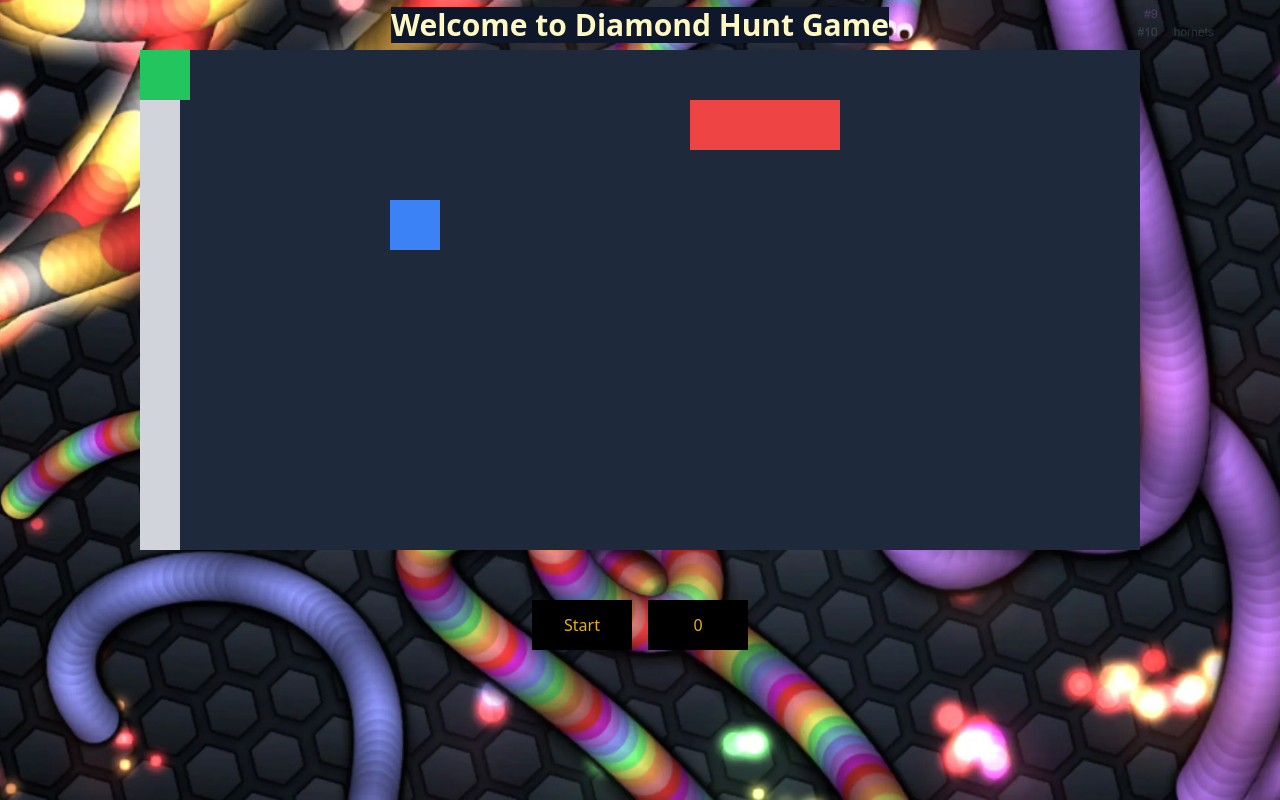
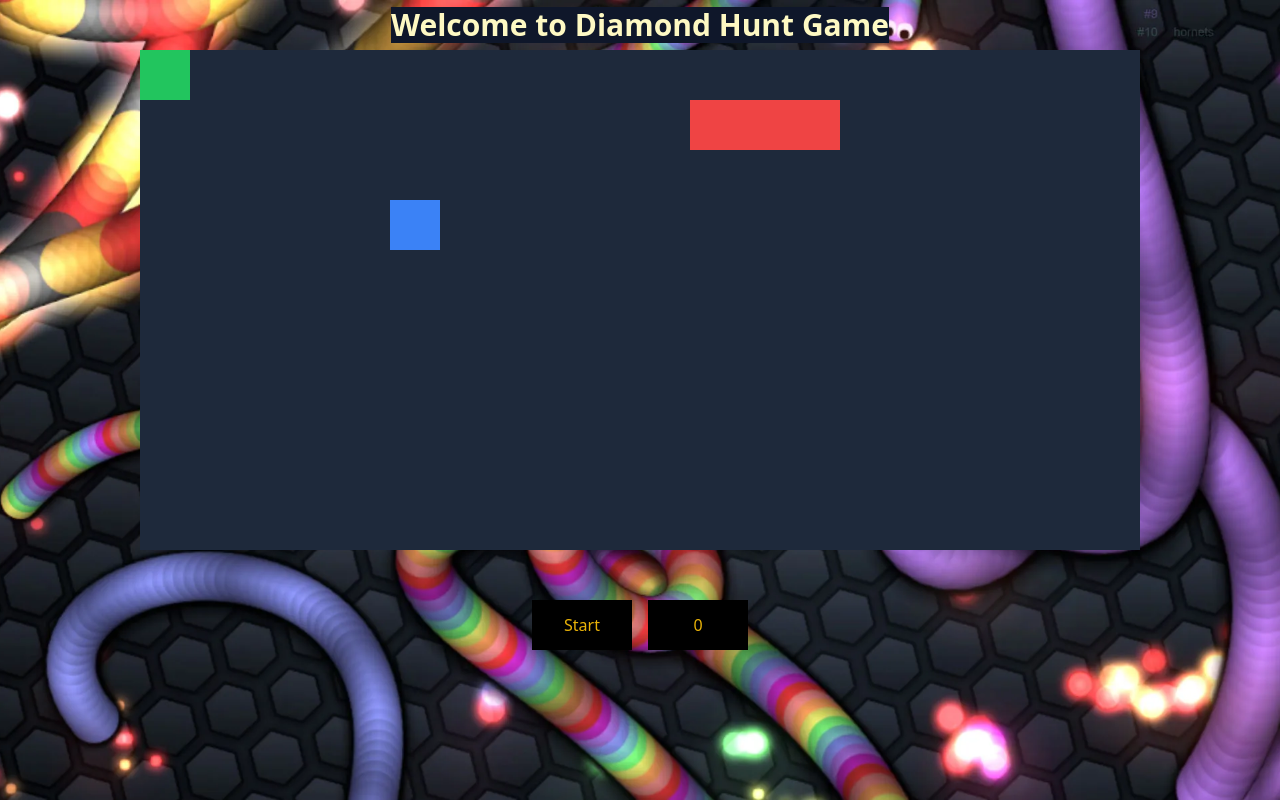
Before and after one commit to Suddhu018/Q2FOG_snake-Diamond, a React (Vite) app: page / in a window 1280 px wide. Both pictures are taken after a click on the button "MOVE TO ARENA". Built offline with nearby package versions, Linux system fonts and the light colour scheme.

Commit message:
Update Try.jsx

```diff
--- a/Components/Try.jsx
+++ b/Components/Try.jsx
@@ -173,17 +173,7 @@ export default function GamePitx() {
         onMouseMove={handleMouseMove}
         onClick={handleSnakeClick}
       >
-        {/* Display the pit */}
-        {[...Array(numRows)].map((_, rowIdx) => (
-          <div key={`row-${rowIdx}`} className="flex">
-            {[...Array(numCols)].map((_, colIdx) => (
-              <div
-                key={`dot-${rowIdx}-${colIdx}`}
-                className={`w-[${dotSize}px] h-[${dotSize}px] border border-gray-300`}
-              ></div>
-            ))}
-          </div>
-        ))}
+
 
         {/* Display diamonds */}
         {diamonds.map((diamond, index) => (
```
